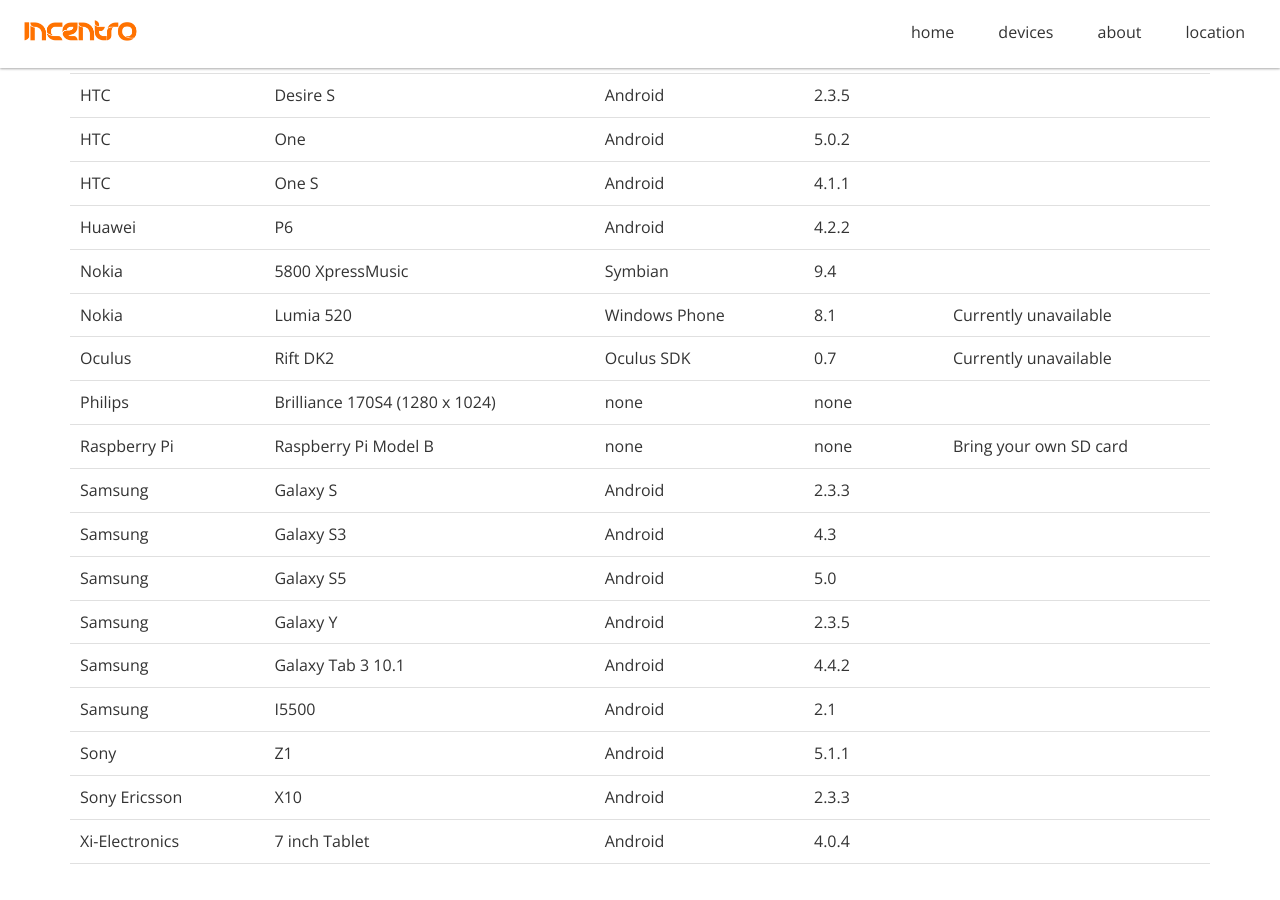
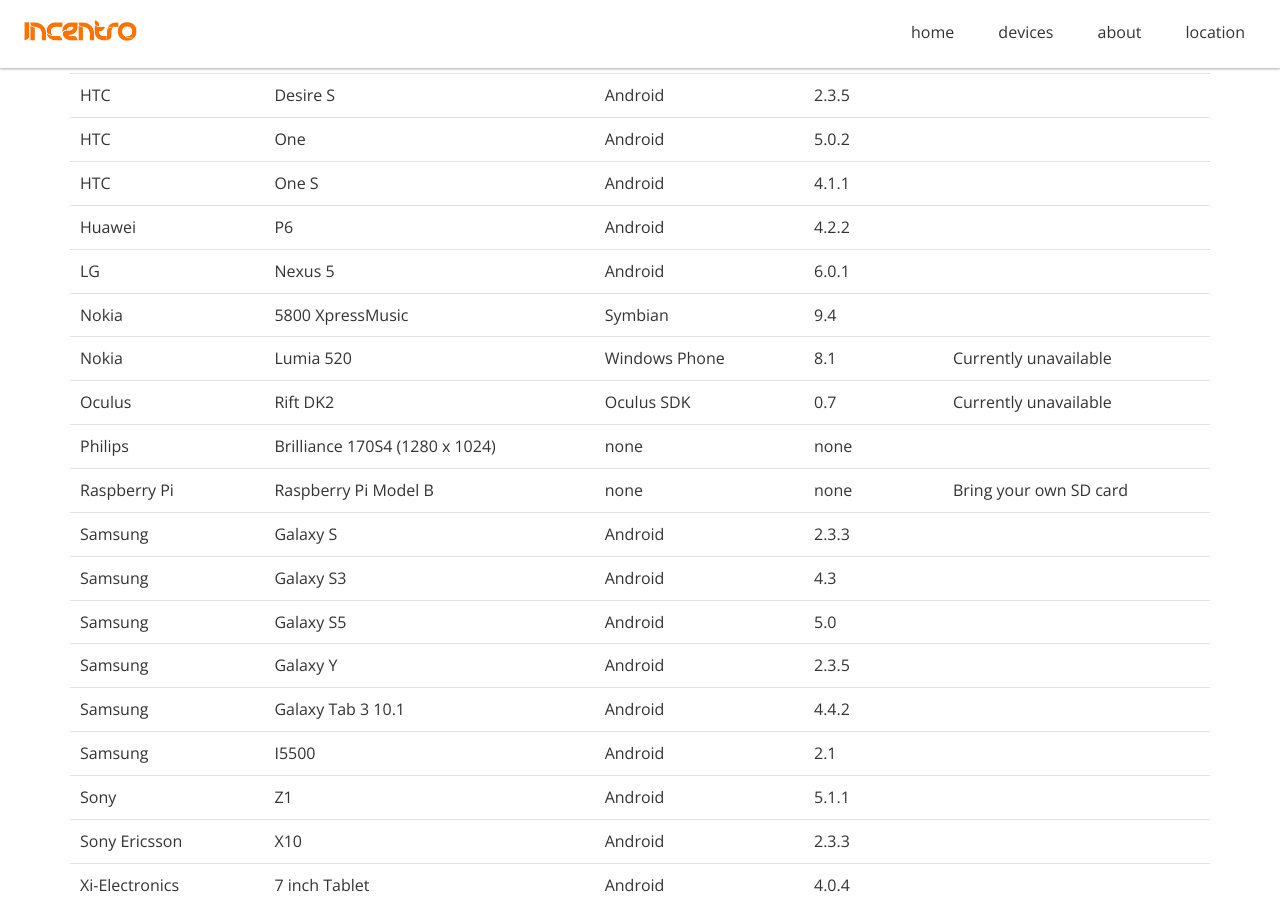
Before and after one commit to incentro/devicelab, a Jekyll site: the page built from index.html, in a window 1280 px wide and 900 px high, scrolled down 1315 px. Built offline with Jekyll 4.4.1, drawn with Linux system fonts in a browser that asks for light colours; nearby versions of some CDN libraries; Markdown is read by kramdown in place of the engine named in the settings.

Commit message:
Update devicelist.yml

```diff
--- a/_data/devicelist.yml
+++ b/_data/devicelist.yml
@@ -121,6 +121,12 @@
   osversion: 4.2.2
 # Owner: Nils Denecke
 
+- title: LGNexus56.0.1
+  vendor: LG
+  device: Nexus 5
+  os: Android
+  osversion: 6.0.1
+
 - title: Nokia5800XpressMusic9.4
   vendor: Nokia
   device: 5800 XpressMusic
```
